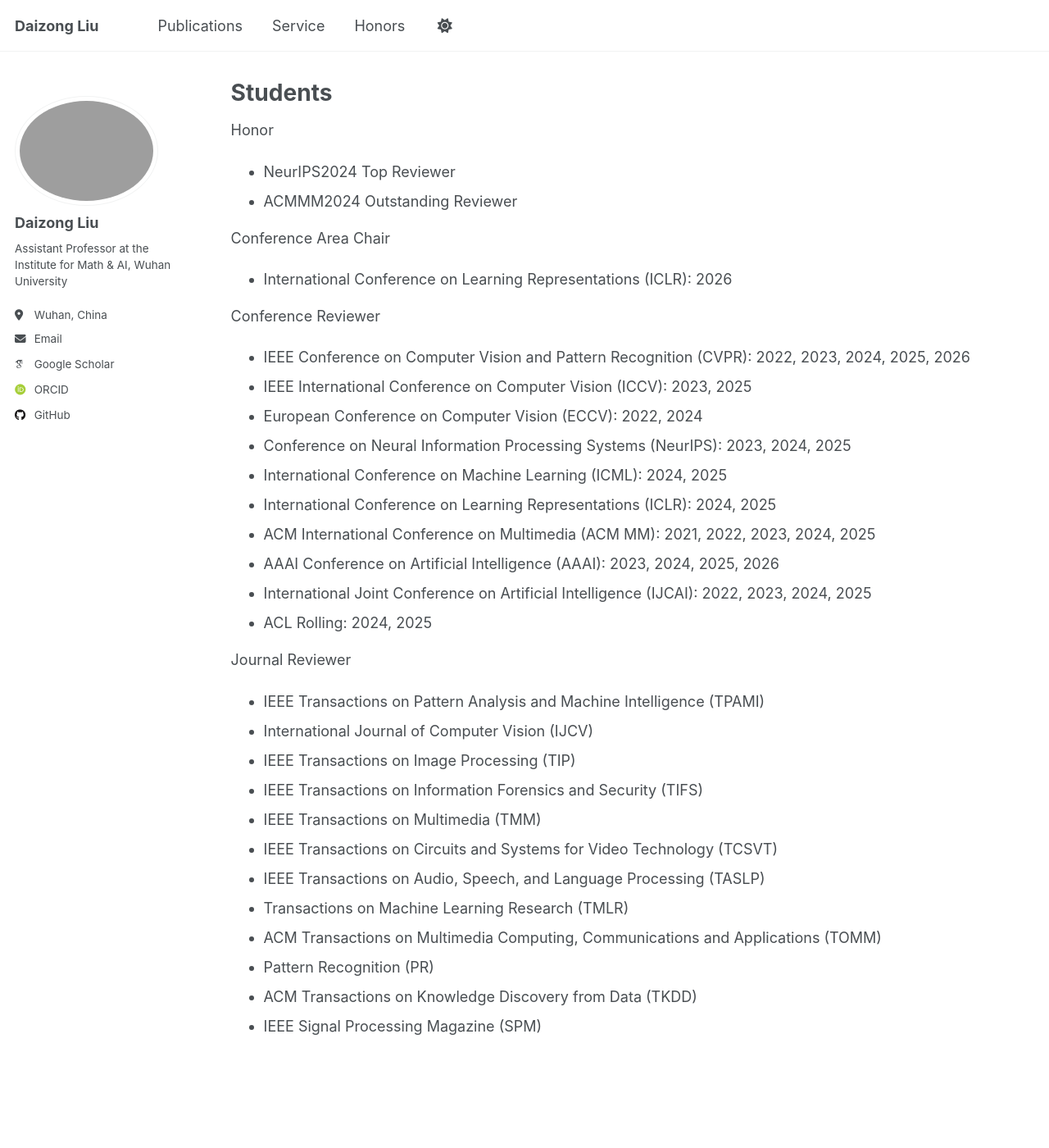
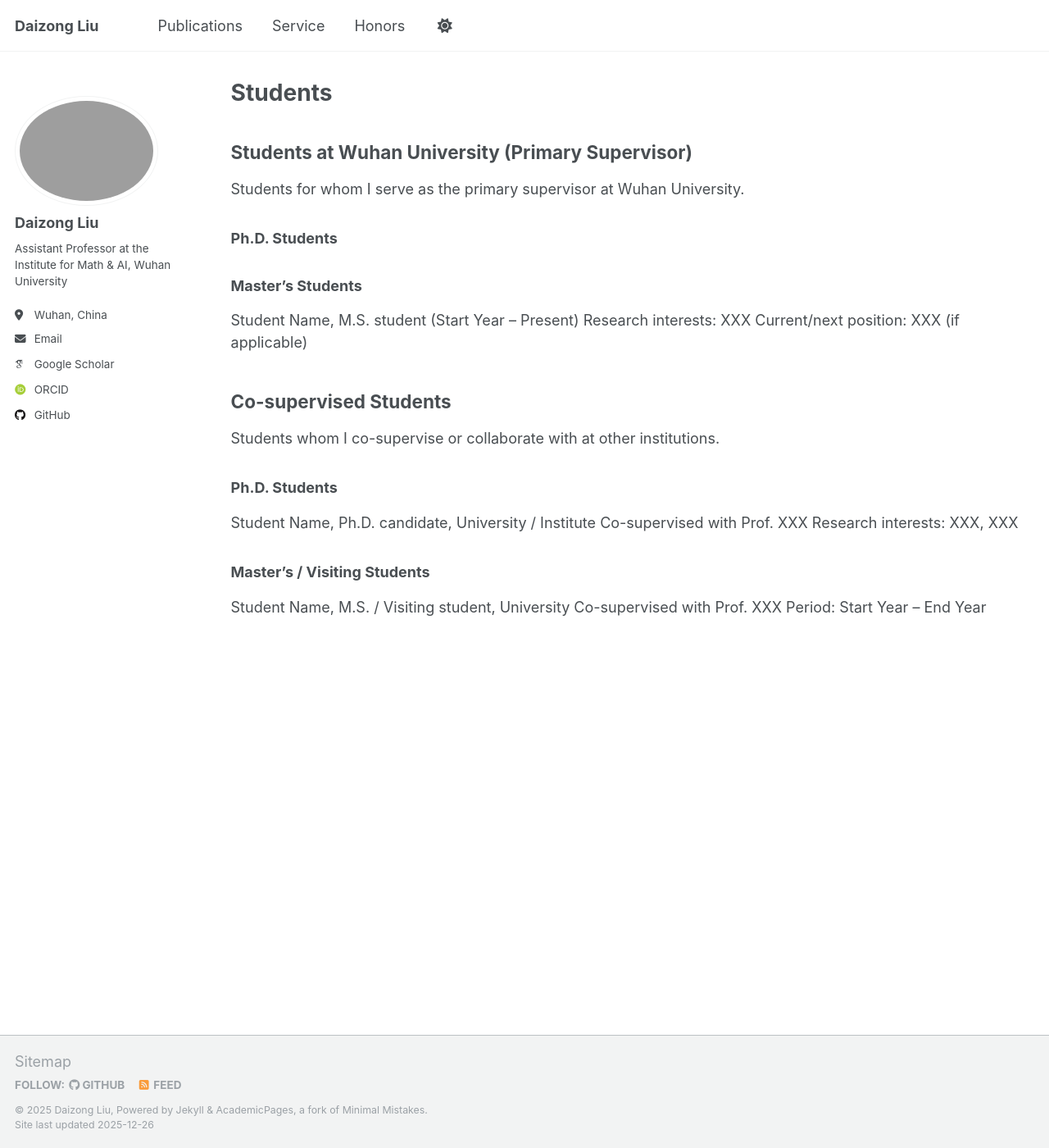
Before and after one commit to liudaizong/liudaizong.github.io, a Jekyll site: the page built from _pages/student.md, in a window 1280 px wide and 1400 px high. Shown: the whole window at 82% size. Built offline with Jekyll 4.4.1, drawn with Linux system fonts in a browser that asks for light colours; some web fonts are replaced.

Commit message:
Update student.md

```diff
--- a/_pages/student.md
+++ b/_pages/student.md
@@ -3,35 +3,31 @@ permalink: /student/
 title: "Students"
 layout: archive
 ---
-Honor
-* NeurIPS2024 Top Reviewer
-* ACMMM2024 Outstanding Reviewer
 
-Conference Area Chair
-* International Conference on Learning Representations (ICLR): 2026
+## Students at Wuhan University (Primary Supervisor)
 
-Conference Reviewer
-* IEEE Conference on Computer Vision and Pattern Recognition (CVPR): 2022, 2023, 2024, 2025, 2026
-* IEEE International Conference on Computer Vision (ICCV): 2023, 2025
-* European Conference on Computer Vision (ECCV): 2022, 2024
-* Conference on Neural Information Processing Systems (NeurIPS): 2023, 2024, 2025
-* International Conference on Machine Learning (ICML): 2024, 2025
-* International Conference on Learning Representations (ICLR): 2024, 2025
-* ACM International Conference on Multimedia (ACM MM): 2021, 2022, 2023, 2024, 2025
-* AAAI Conference on Artificial Intelligence (AAAI): 2023, 2024, 2025, 2026
-* International Joint Conference on Artificial Intelligence (IJCAI): 2022, 2023, 2024, 2025
-* ACL Rolling: 2024, 2025
+Students for whom I serve as the primary supervisor at Wuhan University.
 
-Journal Reviewer
-* IEEE Transactions on Pattern Analysis and Machine Intelligence (TPAMI)
-* International Journal of Computer Vision (IJCV)
-* IEEE Transactions on Image Processing (TIP)
-* IEEE Transactions on Information Forensics and Security (TIFS)
-* IEEE Transactions on Multimedia (TMM)
-* IEEE Transactions on Circuits and Systems for Video Technology (TCSVT)
-* IEEE Transactions on Audio, Speech, and Language Processing (TASLP)
-* Transactions on Machine Learning Research (TMLR)
-* ACM Transactions on Multimedia Computing, Communications and Applications (TOMM)
-* Pattern Recognition (PR)
-* ACM Transactions on Knowledge Discovery from Data (TKDD)
-* IEEE Signal Processing Magazine (SPM)
+### Ph.D. Students
+
+### Master’s Students
+
+Student Name, M.S. student (Start Year – Present)
+Research interests: XXX
+Current/next position: XXX (if applicable)
+
+## Co-supervised Students
+
+Students whom I co-supervise or collaborate with at other institutions.
+
+### Ph.D. Students
+
+Student Name, Ph.D. candidate, University / Institute
+Co-supervised with Prof. XXX
+Research interests: XXX, XXX
+
+### Master’s / Visiting Students
+
+Student Name, M.S. / Visiting student, University
+Co-supervised with Prof. XXX
+Period: Start Year – End Year
```
